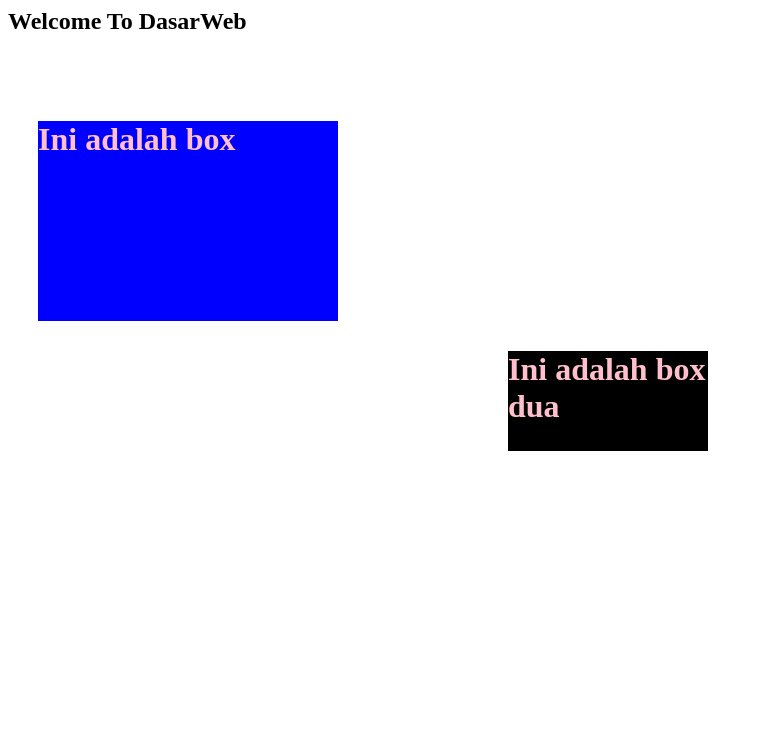
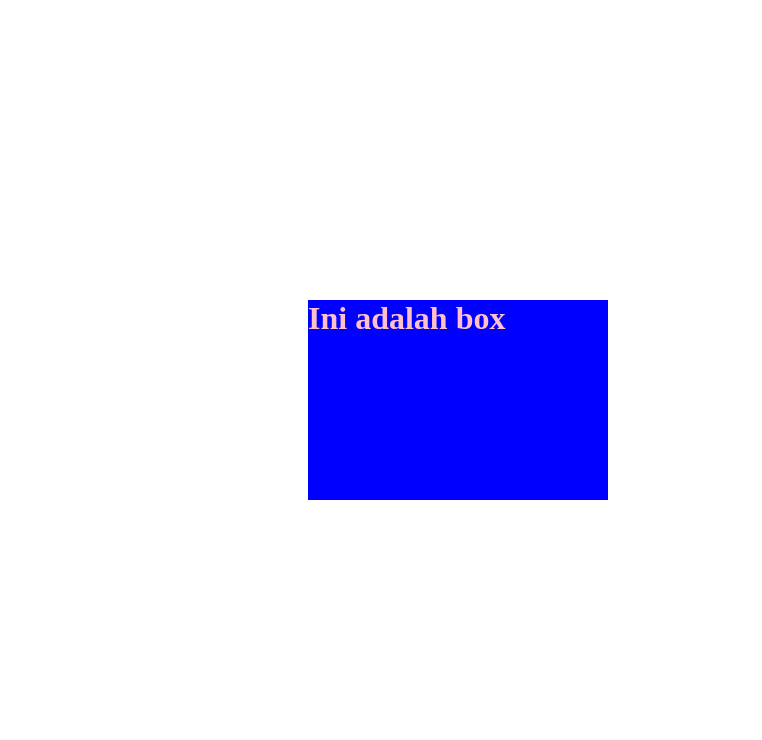
Before and after one commit to AndreasGaleDwiJaya/dasarWeb, a PHP site: page /backgroundCSS.html in a window 1280 px wide. Shown: the top 740 px of the page, without its empty margins (0-762 px from the left). Run offline with PHP 8.4, Linux system fonts and the light colour scheme.

Commit message:
Pertemuan 2 - Praktikum 6

```diff
--- a/backgroundCSS.html
+++ b/backgroundCSS.html
@@ -4,8 +4,6 @@
         <link rel="stylesheet" type="text/css" href="styleMargin.css">
     </head>
     <body>
-        <h2> Welcome To DasarWeb</h2>
-        <br><br>
         <div class="box" >
             <h1> Ini adalah box</h1>
         </div>
--- a/styleMargin.css
+++ b/styleMargin.css
@@ -6,7 +6,7 @@ h1{
     background: blue;
     height: 200px;
     width: 300px;
-    margin: 30px;
+    margin: 300px;
 }
 
 .box-dua{
```
